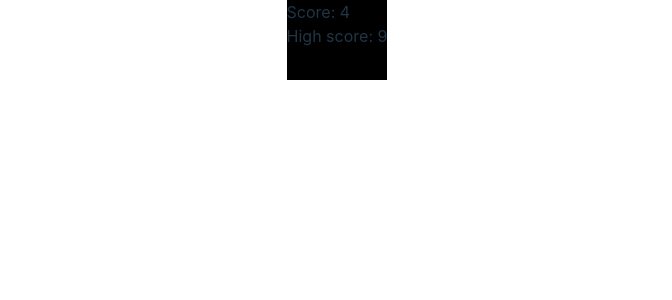
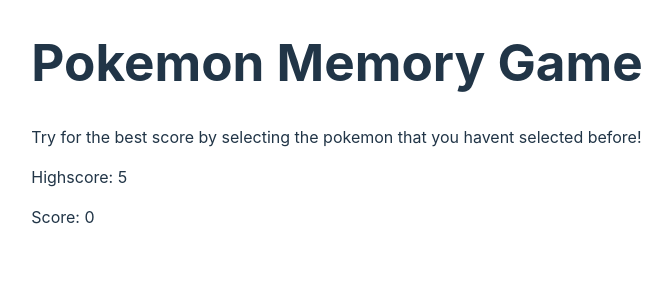
Before and after one commit to thandora/pokemon-memory-game, a React (Vite) app: page / in a window 1280 px wide. Shown: the top 300 px of the page, without its empty margins (303-975 px from the left). Built offline with nearby package versions, Linux system fonts and the light colour scheme.

Commit message:
factored out scoring to own component

```diff
--- a/src/App.jsx
+++ b/src/App.jsx
@@ -1,11 +1,14 @@
 import { useState } from "react";
 import { Header } from "./components/Header";
 import "./App.css";
+import { Score } from "./components/Score";
 
 function App() {
   return (
     <>
-      <Header score={4} highScore={9}></Header>
+      <Header />
+
+      <Score score={0} highScore={5} />
     </>
   );
 }
--- a/src/components/Header.jsx
+++ b/src/components/Header.jsx
@@ -1,18 +1,13 @@
 import PropTypes from "prop-types";
-import "../styles/Header.css"
+import "../styles/Header.css";
 
-function Header({ score, highScore }) {
+function Header() {
   return (
-    <header>
-      <div>Score: {score}</div>
-      <div>High score: {highScore}</div>
-    </header>
+    <div>
+      <h1>Pokemon Memory Game</h1>
+      <p>Try for the best score by selecting the pokemon that you havent selected before!</p>
+    </div>
   );
 }
 
-Header.propTypes = {
-  score: PropTypes.number,
-  highScore: PropTypes.number,
-};
-
 export { Header };
--- /dev/null
+++ b/src/components/Score.jsx
@@ -0,0 +1,17 @@
+import PropTypes from "prop-types";
+
+function Score({ score, highScore }) {
+  return (
+    <>
+      <p>Highscore: {highScore}</p>
+      <p>Score: {score}</p>
+    </>
+  );
+}
+
+Score.propTypes = {
+  score: PropTypes.number,
+  highScore: PropTypes.number,
+};
+
+export { Score };
```
